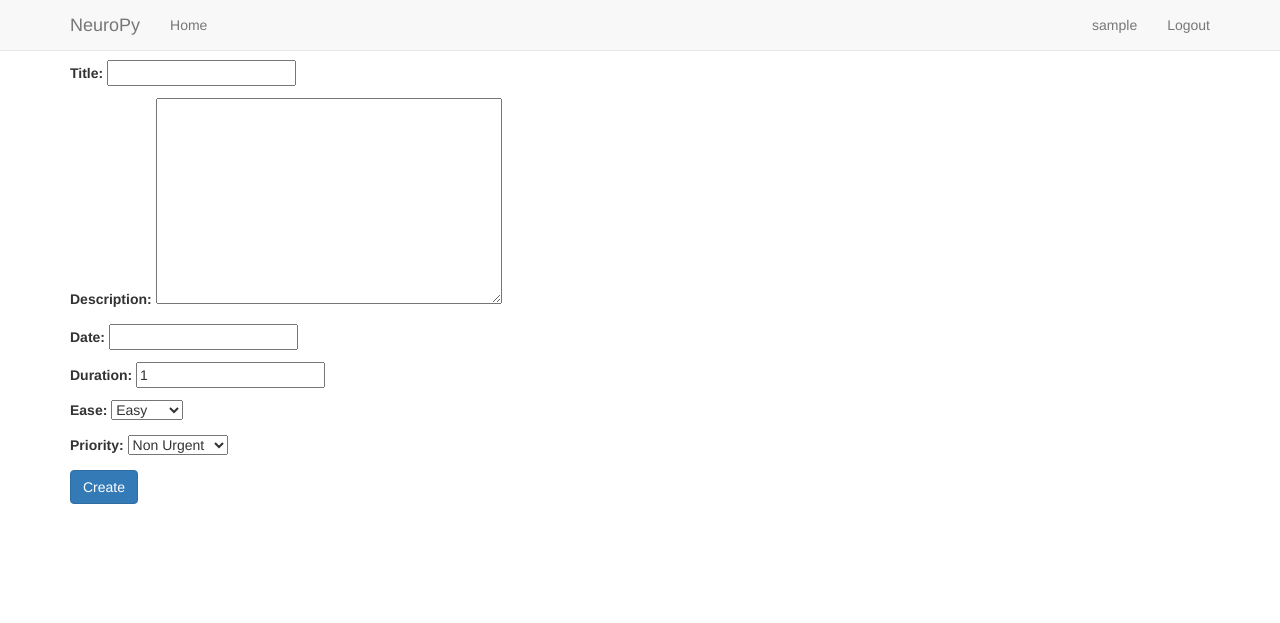
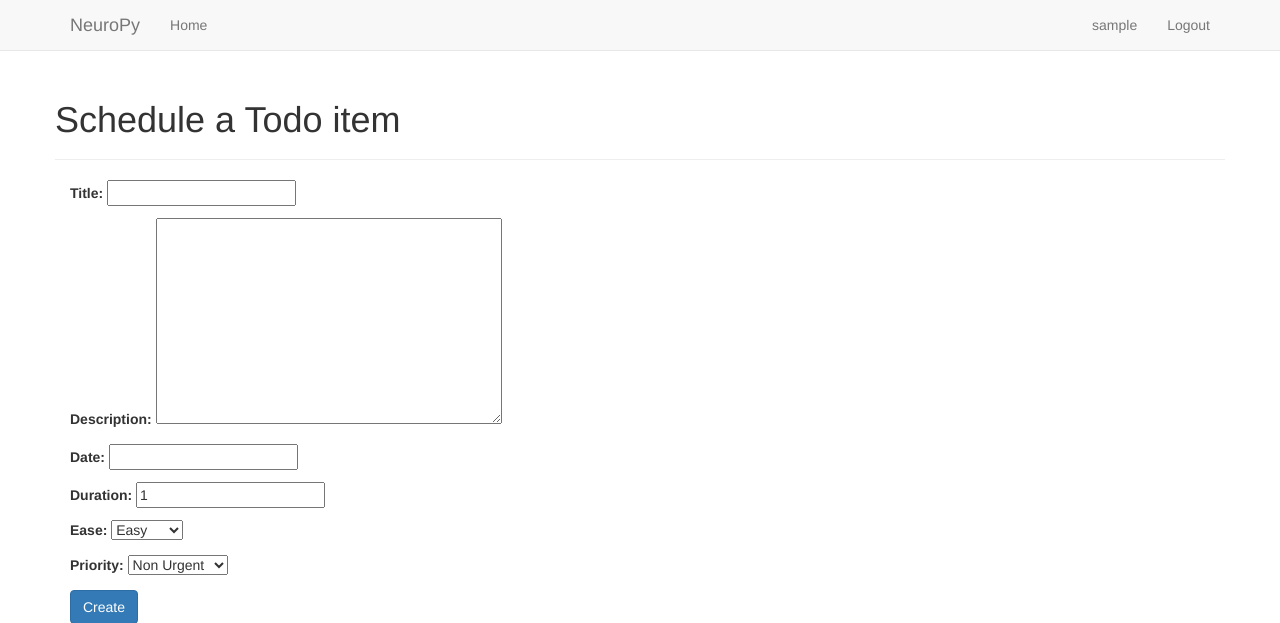
Before and after one commit to NeuroPyPlanner/NeuroPy, a Django app: page /profile/todo/add/ in a window 1280 px wide. Shown: the top 623 px of the page. Run offline with Django 3.2, Linux system fonts and the light colour scheme; the visitor is signed in with stand-in values (Sample User, id 1); some libraries are stand-ins or nearby versions.

Commit message:
adding links for navigation

```diff
--- a/neuropy/todo/templates/todo/add_todo.html
+++ b/neuropy/todo/templates/todo/add_todo.html
@@ -1,5 +1,14 @@
 {% extends 'neuropy/layout.html' %}
 {% block content %}
+<div class="row">
+        <div class='page-header'>
+            <div class='btn-toolbar pull-right'>
+                <div class='btn-group'>
+                </div>
+        </div>
+        <h1>Schedule a Todo item</h1>
+        </div>
+</div>
 <section>
     <form method="POST">
         {% csrf_token %}
--- a/neuropy/userprofile/templates/userprofile/profile.html
+++ b/neuropy/userprofile/templates/userprofile/profile.html
@@ -6,6 +6,7 @@
             <div class='btn-toolbar pull-right'>
                 <div class='btn-group'>
                     <a href="{% url 'edit-profile' %}" class="btn">Edit Profile</a>
+                    <a href="{% url 'add_todo' %}" class="btn">Add Todo</a>
                 </div>
         </div>
         <h1>Welcome {{user.username}}!</h1>
```
